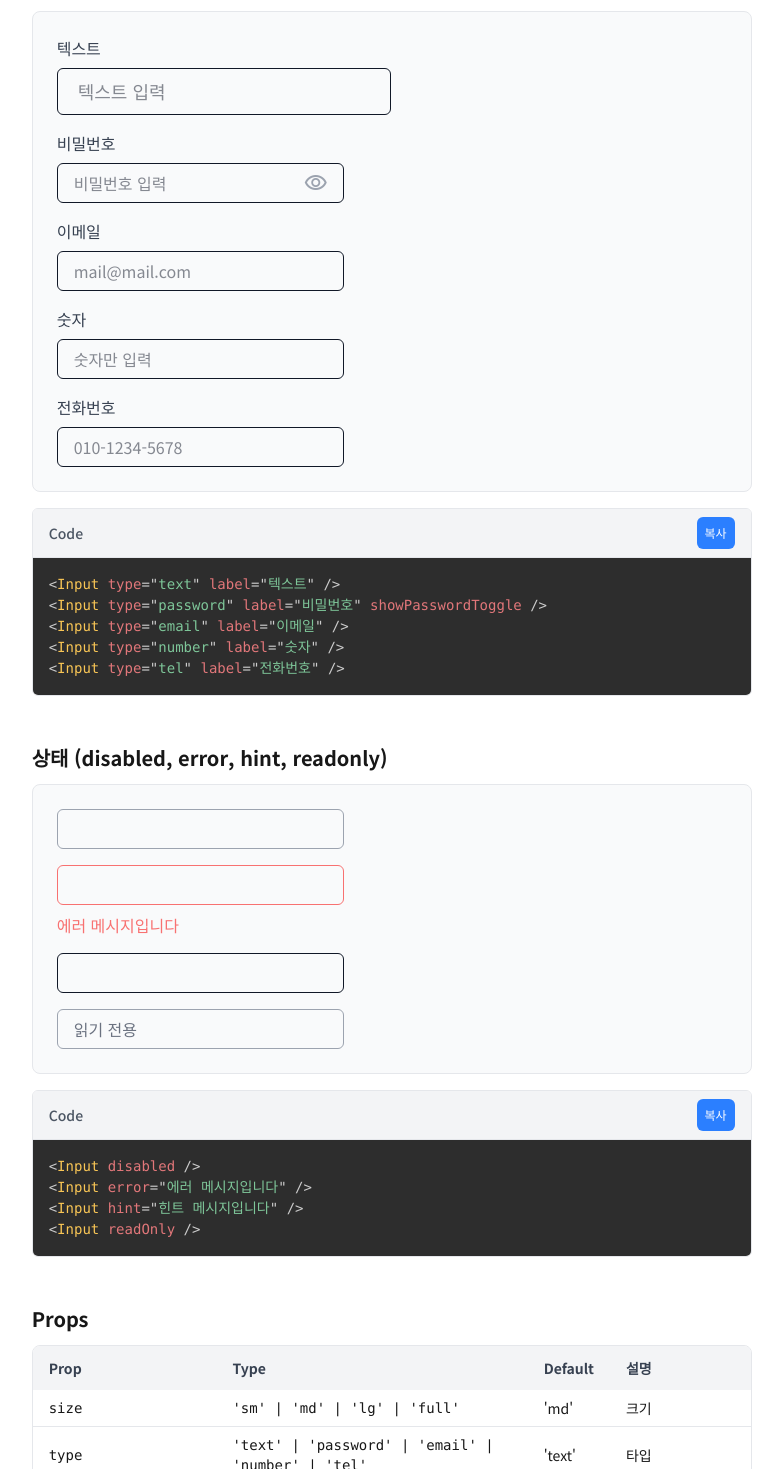
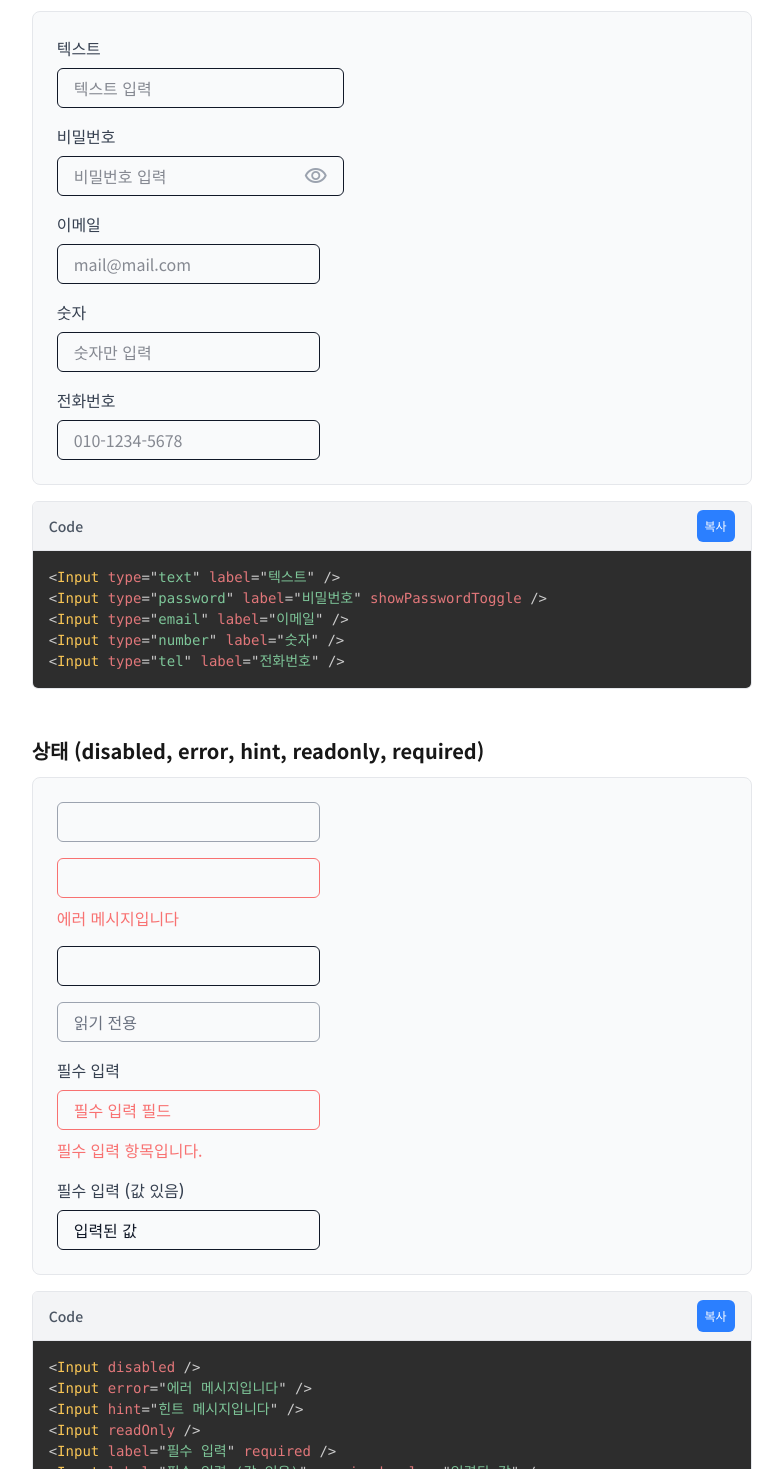
Before and after one commit to Starfish-122/CNX, a Next.js app: page /guide/input in a window 1280 px wide. Shown: the part 1181-2650 px from the top of the page, without its empty margins (355-1138 px from the left). Built offline with nearby package versions, Linux system fonts and the light colour scheme.

Commit message:
feat: input, textarea 컴포넌트 수정

```diff
--- a/src/app/(pages)/guide/input/page.tsx
+++ b/src/app/(pages)/guide/input/page.tsx
@@ -3,7 +3,6 @@
 import React from 'react';
 import Input from '@/components/base/Input';
 import { GuideLayout, GuideSection, ExampleCard, PropsTable, CodeTag } from '@/components/templates/guide';
-import Icon from '@/components/base/Icon';
 
 export default function InputGuide() {
   return (
@@ -45,21 +44,11 @@ export default function InputGuide() {
         <ExampleCard
           demo={
             <div className="flex flex-col gap-4">
-              <div className="w-fit">
-                <Input type="text" label="텍스트" size="lg" placeholder="텍스트 입력" showResetButton />
-              </div>
-              <div className="w-fit">
-                <Input type="password" label="비밀번호" placeholder="비밀번호 입력" showPasswordToggle/>
-              </div>
-              <div className="w-fit">
-                <Input type="email" label="이메일" placeholder="mail@mail.com" />
-              </div>
-              <div className="w-fit">
-                <Input type="number" label="숫자" placeholder="숫자만 입력" />
-              </div>
-              <div className="w-fit">
-                <Input type="tel" label="전화번호" placeholder="010-1234-5678" />
-              </div>
+              <Input type="text" label="텍스트" placeholder="텍스트 입력" showResetButton />
+              <Input type="password" label="비밀번호" placeholder="비밀번호 입력" showPasswordToggle/>
+              <Input type="email" label="이메일" placeholder="mail@mail.com" />
+              <Input type="number" label="숫자" placeholder="숫자만 입력" />
+              <Input type="tel" label="전화번호" placeholder="010-1234-5678" />
             </div>
           }
           code={`<Input type="text" label="텍스트" />
@@ -70,7 +59,7 @@ export default function InputGuide() {
         />
       </GuideSection>
 
-      <GuideSection title="상태 (disabled, error, hint, readonly)">
+      <GuideSection title="상태 (disabled, error, hint, readonly, required)">
           <ExampleCard
           demo={
             <div className="flex flex-col gap-4">
@@ -78,12 +67,16 @@ export default function InputGuide() {
               <Input error="에러 메시지입니다" />
               <Input hint="힌트 메시지입니다" />
               <Input readOnly value="읽기 전용" />
+              <Input label="필수 입력" required placeholder="필수 입력 필드" />
+              <Input label="필수 입력 (값 있음)" required placeholder="필수 입력 필드" value="입력된 값" />
             </div>
           }
           code={`<Input disabled />
 <Input error="에러 메시지입니다" />
 <Input hint="힌트 메시지입니다" />
-<Input readOnly />`}
+<Input readOnly />
+<Input label="필수 입력" required />
+<Input label="필수 입력 (값 있음)" required value="입력된 값" />`}
         />
       </GuideSection>
 
@@ -100,7 +93,8 @@ export default function InputGuide() {
             { prop: 'invalid', type: 'boolean', def: 'false', desc: '에러 상태' },
             { prop: 'showPasswordToggle', type: 'boolean', def: 'false', desc: '비밀번호 토글 버튼 표시 여부' },
             { prop: 'showResetButton', type: 'boolean', def: 'false', desc: '리셋 버튼 표시 여부' },
-            { prop: 'onReset', type: '() => void', def: '—', desc: '리셋 버튼 클릭 핸들러' },
+            { prop: 'onReset', type: '() => void', def: '—', desc: '리셋 버튼 클릭 시 호출되는 콜백 (제어형 컴포넌트에서 상태 초기화용)' },
+            { prop: 'className', type: 'string', def: '—', desc: '커스텀 클래스' },
           ]}
         />
       </GuideSection>
--- a/src/app/(pages)/guide/textarea/page.tsx
+++ b/src/app/(pages)/guide/textarea/page.tsx
@@ -11,8 +11,8 @@ export default function TextareaGuide() {
       description={
         <>
           <CodeTag>Textarea</CodeTag>은 여러 줄 텍스트 입력을 위한 컴포넌트입니다. <br />
-          <CodeTag>label</CodeTag>, <CodeTag>hint</CodeTag>, <CodeTag>error</CodeTag> 메시지를 포함하며, <br />
-          <CodeTag>showResetButton</CodeTag>으로 리셋 버튼을 추가할 수 있습니다.
+          <CodeTag>label</CodeTag>, <CodeTag>showResetButton</CodeTag>, <CodeTag>showCharCount</CodeTag> 기능을 포함하며, <br />
+          필수 입력 유효성 검사와 글자 수 제한 기능을 지원합니다.
         </>
       }
     >
@@ -53,20 +53,20 @@ export default function TextareaGuide() {
         />
       </GuideSection>
 
-      <GuideSection title="상태 (disabled, error, hint, readonly)">
+      <GuideSection title="상태 (disabled, readonly, required)">
           <ExampleCard
           demo={
             <div className="flex flex-col gap-4">
               <Textarea disabled placeholder="비활성화된 텍스트 영역" />
-              <Textarea error="에러 메시지입니다" placeholder="에러가 있는 텍스트 영역" />
-              <Textarea hint="힌트 메시지입니다" placeholder="힌트가 있는 텍스트 영역" />
               <Textarea readOnly value="읽기 전용 텍스트 영역입니다" />
+              <Textarea label="필수 입력" required placeholder="필수 입력 필드" />
+              <Textarea label="필수 입력 (값 있음)" required placeholder="필수 입력 필드" value="입력된 값" />
             </div>
           }
           code={`<Textarea disabled />
-<Textarea error="에러 메시지입니다" />
-<Textarea hint="힌트 메시지입니다" />
-<Textarea readOnly />`}
+<Textarea readOnly />
+<Textarea label="필수 입력" required />
+<Textarea label="필수 입력 (값 있음)" required value="입력된 값" />`}
         />
       </GuideSection>
 
@@ -81,20 +81,51 @@ export default function TextareaGuide() {
         />
       </GuideSection>
 
+      <GuideSection title="글자 수 표시">
+        <ExampleCard
+          demo={
+            <div className="flex flex-col gap-4">
+              <Textarea label="글자 수 표시" placeholder="입력해보세요" showCharCount />
+              <Textarea label="최대 100자" placeholder="최대 100자까지 입력 가능" maxLength={100} showCharCount />
+            </div>
+          }
+          code={`<Textarea showCharCount />
+<Textarea maxLength={100} showCharCount />`}
+        />
+      </GuideSection>
+
+      <GuideSection title="리사이즈 (resize: none, both, horizontal, vertical)">
+        <ExampleCard
+          demo={
+            <div className="flex flex-col gap-4">
+              <Textarea label="리사이즈 없음" placeholder="크기 조절 불가" resize="none" />
+              <Textarea label="양방향 리사이즈" placeholder="가로/세로 모두 조절 가능" resize="both" />
+              <Textarea label="가로만 리사이즈" placeholder="가로만 조절 가능" resize="horizontal" />
+              <Textarea label="세로만 리사이즈" placeholder="세로만 조절 가능" resize="vertical" />
+            </div>
+          }
+          code={`<Textarea resize="none" />
+<Textarea resize="both" />
+<Textarea resize="horizontal" />
+<Textarea resize="vertical" />`}
+        />
+      </GuideSection>
+
       <GuideSection title="Props">
         <PropsTable
           rows={[
             { prop: 'size', type: `'sm' | 'md' | 'lg' | 'full'`, def: `'md'`, desc: '크기' },
             { prop: 'label', type: 'string', def: '—', desc: '라벨 텍스트' },
-            { prop: 'hint', type: 'string', def: '—', desc: '힌트 메시지' },
-            { prop: 'error', type: 'string', def: '—', desc: '에러 메시지' },
             { prop: 'disabled', type: 'boolean', def: 'false', desc: '비활성화' },
             { prop: 'required', type: 'boolean', def: 'false', desc: '필수 입력' },
-            { prop: 'invalid', type: 'boolean', def: 'false', desc: '에러 상태' },
             { prop: 'showResetButton', type: 'boolean', def: 'false', desc: '리셋 버튼 표시 여부' },
-            { prop: 'onReset', type: '() => void', def: '—', desc: '리셋 버튼 클릭 핸들러' },
+            { prop: 'onReset', type: '() => void', def: '—', desc: '리셋 버튼 클릭 시 호출되는 콜백 (제어형 컴포넌트에서 상태 초기화용)' },
+            { prop: 'showCharCount', type: 'boolean', def: 'false', desc: '글자 수 표시 여부' },
+            { prop: 'resize', type: `'none' | 'both' | 'horizontal' | 'vertical'`, def: `'none'`, desc: '리사이즈 가능 여부' },
+            { prop: 'maxLength', type: 'number', def: '—', desc: '최대 글자 수' },
             { prop: 'rows', type: 'number', def: '3', desc: '행 수' },
             { prop: 'cols', type: 'number', def: '—', desc: '열 수' },
+            { prop: 'className', type: 'string', def: '—', desc: '커스텀 클래스' },
           ]}
         />
       </GuideSection>
--- a/src/components/base/Input.tsx
+++ b/src/components/base/Input.tsx
@@ -41,28 +41,32 @@ export interface InputProps extends Omit<React.InputHTMLAttributes<HTMLInputElem
 
 const SIZE = {
   sm: {
-    field: 'text-sm leading-relaxed px-2.5 py-1 pr-8',
+    field: 'text-sm leading-relaxed px-2.5 py-1',
+    fieldWithButton: 'text-sm leading-relaxed px-2.5 py-1 pr-8',
     label: 'text-sm',
     icon: 'sm',
     container: '',
     buttonPosition: 'right-6'
   },
   md: {
-    field: 'text-base leading-relaxed px-4 py-1.5 pr-10',
+    field: 'text-base leading-relaxed px-4 py-1.5',
+    fieldWithButton: 'text-base leading-relaxed px-4 py-1.5 pr-10',
     label: 'text-base',
     icon: 'md',
     container: '',
     buttonPosition: 'right-3'
   },
   lg: {
-    field: 'text-lg leading-relaxed px-5 py-2 pr-12',
+    field: 'text-lg leading-relaxed px-5 py-2',
+    fieldWithButton: 'text-lg leading-relaxed px-5 py-2 pr-12',
     label: 'text-base',
     icon: 'lg',
     container: '',
     buttonPosition: 'right-2'
   },
   full: {
-    field: 'text-base leading-relaxed px-4 py-1.5 w-full pr-10',
+    field: 'text-base leading-relaxed px-4 py-1.5 w-full',
+    fieldWithButton: 'text-base leading-relaxed px-4 py-1.5 w-full pr-10',
     label: 'text-base',
     icon: 'md',
     container: 'w-full',
@@ -99,9 +103,10 @@ const Input = forwardRef<HTMLInputElement, InputProps>(({
 
   const [showPassword, setShowPassword] = useState(false);
 
-  const hasError = !!error || invalid;
+  const hasValue = currentValue.trim().length > 0;
+  const isRequiredEmpty = required && !hasValue;
+  const hasError = !!error || invalid || isRequiredEmpty;
   const hasHint = !!hint && !hasError;
-  const hasValue = currentValue.trim().length > 0;
 
   const isDisabled = disabled;
   const isPassword = type === 'password';
@@ -110,6 +115,7 @@ const Input = forwardRef<HTMLInputElement, InputProps>(({
   // 자동으로 비밀번호 토글 표시 (type이 password이고 showPasswordToggle이 true일 때)
   const shouldShowPasswordToggle = isPassword && showPasswordToggle;
   const shouldShowResetButton = showResetButton && hasValue;
+  const hasButton = shouldShowPasswordToggle || showResetButton;
 
   const handleChange: React.ChangeEventHandler<HTMLInputElement> = (e) => {
     if (!isControlled) setInnerValue(e.target.value);
@@ -134,6 +140,7 @@ const Input = forwardRef<HTMLInputElement, InputProps>(({
       id={inputId}
       type={currentType}
       disabled={isDisabled}
+      required={required}
       placeholder={props.placeholder ?? ' '}
       value={currentValue}
       onChange={handleChange}
@@ -150,7 +157,7 @@ const Input = forwardRef<HTMLInputElement, InputProps>(({
           'disabled:border-gray-400 disabled:cursor-not-allowed disabled:dark:bg-gray-800',
           // readonly
           'read-only:text-gray-500 read-only:border-gray-400 read-only:focus:ring-0 read-only:focus:border-gray-400',
-          s.field,
+          hasButton ? s.fieldWithButton : s.field,
           hasError && 'border-[var(--color-error)] text-[var(--color-error)] placeholder:text-[var(--color-error)] focus:ring-[var(--color-error)] focus:border-[var(--color-error)] ',
           // startAdornment && 'pl-10',
           // (endAdornment || shouldShowPasswordToggle || shouldShowResetButton) && 'pr-10',
@@ -164,7 +171,7 @@ const Input = forwardRef<HTMLInputElement, InputProps>(({
   return (
     <span className={clsx(
         'cnx-input-container relative',
-        label ? 'inline-flex flex-col' : 'inline-block',
+        label ? 'inline-flex flex-col w-fit' : 'inline-block',
         s.container
       )
     }>
@@ -184,7 +191,10 @@ const Input = forwardRef<HTMLInputElement, InputProps>(({
         </label>
       )}
 
-       <span className="inline-block relative">
+       <span className={clsx(
+        'relative',
+        size === 'full' ? 'block' : 'inline-block'
+       )}>
         {inputElement}
 
         {/* 비밀번호 토글 버튼 */}
@@ -254,7 +264,7 @@ const Input = forwardRef<HTMLInputElement, InputProps>(({
               )
             )}
           >
-            {error || '입력값을 확인해주세요.'}
+            {error || (isRequiredEmpty ? '필수 입력 항목입니다.' : '입력값을 확인해주세요.')}
           </span>
         )}
       </span>
--- a/src/components/base/Textarea.tsx
+++ b/src/components/base/Textarea.tsx
@@ -12,48 +12,50 @@ export interface TextareaProps extends Omit<React.TextareaHTMLAttributes<HTMLTex
   size?: TextareaSize;
   /** 라벨 텍스트 */
   label?: string;
-  /** 힌트 메시지 */
-  hint?: string;
-  /** 에러 메시지 */
-  error?: string;
   /** 비활성화 여부 */
   disabled?: boolean;
   /** 필수 입력 여부 */
   required?: boolean;
-  /** aria-invalid 토글 */
-  invalid?: boolean;
   /** 리셋 버튼 표시 여부 */
   showResetButton?: boolean;
   /** 리셋 버튼 클릭 핸들러 */
   onReset?: () => void;
+  /** 글자 수 표시 여부 */
+  showCharCount?: boolean;
+  /** 리사이즈 가능 여부 */
+  resize?: 'none' | 'both' | 'horizontal' | 'vertical';
   /** 커스텀 클래스 */
   className?: string;
 }
 
 const SIZE = {
   sm: {
-    field: 'text-sm leading-relaxed px-2.5 py-1 pr-8',
+    field: 'text-sm leading-relaxed px-2.5 py-1',
+    fieldWithButton: 'text-sm leading-relaxed px-2.5 py-1 pr-8',
     label: 'text-sm',
     icon: 'sm',
     container: '',
     buttonPosition: 'right-6'
   },
   md: {
-    field: 'text-base leading-relaxed px-4 py-1.5 pr-10',
+    field: 'text-base leading-relaxed px-4 py-1.5',
+    fieldWithButton: 'text-base leading-relaxed px-4 py-1.5 pr-10',
     label: 'text-base',
     icon: 'md',
     container: '',
     buttonPosition: 'right-3'
   },
   lg: {
-    field: 'text-lg leading-relaxed px-5 py-2 pr-12',
+    field: 'text-lg leading-relaxed px-5 py-2',
+    fieldWithButton: 'text-lg leading-relaxed px-5 py-2 pr-12',
     label: 'text-base',
     icon: 'lg',
     container: '',
     buttonPosition: 'right-2'
   },
   full: {
-    field: 'text-base leading-relaxed px-4 py-1.5 w-full pr-10',
+    field: 'text-base leading-relaxed px-4 py-1.5 w-full',
+    fieldWithButton: 'text-base leading-relaxed px-4 py-1.5 w-full pr-10',
     label: 'text-base',
     icon: 'md',
     container: 'w-full',
@@ -64,32 +66,35 @@ const SIZE = {
 const Textarea = forwardRef<HTMLTextAreaElement, TextareaProps>(({
   size = 'md',
   label = '',
-  hint,
-  error,
   disabled = false,
   required = false,
-  invalid = false,
   showResetButton = false,
+  showCharCount = false,
+  resize = 'none',
   onReset,
   className,
   ...props
 }, ref) => {
   const id = useId();
   const textareaId = `textarea-${id}`;
-  const hintId = `hint-${id}`;
-  const errorId = `error-${id}`;
 
   const s = SIZE[size];
   const isControlled = props.value !== undefined;
   const [innerValue, setInnerValue] = useState<string>(() => (props.defaultValue as string) ?? '');
   const currentValue = isControlled ? String(props.value ?? '') : innerValue;
 
-  const hasError = !!error || invalid;
-  const hasHint = !!hint && !hasError;
   const hasValue = currentValue.trim().length > 0;
+  const isRequiredEmpty = required && !hasValue;
+  const hasError = isRequiredEmpty;
+  const currentLength = currentValue.length;
+  const maxLength = props.maxLength || 0;
+  const isNearLimit = maxLength > 0 && currentLength > maxLength * 0.8;
+  const isOverLimit = maxLength > 0 && currentLength > maxLength;
 
   const isDisabled = disabled;
   const shouldShowResetButton = showResetButton && hasValue;
+  const shouldShowCharCount = showCharCount && (maxLength > 0 || currentLength > 0);
+  const hasButton = showResetButton || showCharCount;
 
   const handleChange: React.ChangeEventHandler<HTMLTextAreaElement> = (e) => {
     if (!isControlled) setInnerValue(e.target.value);
@@ -101,26 +106,20 @@ const Textarea = forwardRef<HTMLTextAreaElement, TextareaProps>(({
     onReset?.(); // 제어형이면 부모가 여기서 상태를 ''로 바꿔줘야 함
   };
 
-  // aria-describedby 설정
-  const ariaDescribedBy = [
-    hint && !hasError ? hintId : null,
-    hasError ? errorId : null,
-  ].filter(Boolean).join(' ');
-
   const textareaElement = (
     <textarea
       ref={ref}
       id={textareaId}
       disabled={isDisabled}
+      required={required}
       placeholder={props.placeholder ?? ' '}
       value={currentValue}
       onChange={handleChange}
       {...(hasError && { 'aria-invalid': true })}
-      {...(ariaDescribedBy && { 'aria-describedby': ariaDescribedBy })}
       className={twMerge(
         clsx(
           // base
-          'cnx-textarea peer text-gray-900 border border-gray-900 rounded-md transition-shadow outline-none resize-none ' +
+          'cnx-textarea text-gray-900 border border-gray-900 rounded-md transition-shadow outline-none ' +
           'focus:ring-2 focus:ring-[var(--color-primary)] focus:border-[var(--color-primary)] focus:ring-offset-0 ' +
           // dark
           'dark:text-gray-100 dark:border-gray-100 ',
@@ -128,8 +127,15 @@ const Textarea = forwardRef<HTMLTextAreaElement, TextareaProps>(({
           'disabled:border-gray-400 disabled:cursor-not-allowed disabled:dark:bg-gray-800',
           // readonly
           'read-only:text-gray-500 read-only:border-gray-400 read-only:focus:ring-0 read-only:focus:border-gray-400',
-          s.field,
-          hasError && 'border-[var(--color-error)] text-[var(--color-error)] placeholder:text-[var(--color-error)] focus:ring-[var(--color-error)] focus:border-[var(--color-error)] ',
+          // error
+          hasError && 'border-[var(--color-error)] text-[var(--color-error)] placeholder:text-[var(--color-error)] focus:ring-[var(--color-error)] focus:border-[var(--color-error)]',
+          // resize
+          resize === 'none' && 'resize-none',
+          resize === 'both' && 'resize',
+          resize === 'horizontal' && 'resize-x',
+          resize === 'vertical' && 'resize-y',
+          // field styles - 버튼이 있을 때와 없을 때 구분
+          hasButton ? s.fieldWithButton : s.field,
           className
         )
       )}
@@ -140,7 +146,7 @@ const Textarea = forwardRef<HTMLTextAreaElement, TextareaProps>(({
   return (
     <span className={clsx(
         'cnx-textarea-container relative',
-        label ? 'inline-flex flex-col' : 'inline-block',
+        label ? 'inline-flex flex-col w-fit' : 'inline-block',
         s.container
       )
     }>
@@ -160,7 +166,10 @@ const Textarea = forwardRef<HTMLTextAreaElement, TextareaProps>(({
         </label>
       )}
 
-       <span className="inline-block relative">
+      <span className={clsx(
+        'relative',
+        size === 'full' ? 'block' : 'inline-block'
+      )}>
         {textareaElement}
 
         {/* 리셋 버튼 */}
@@ -184,23 +193,24 @@ const Textarea = forwardRef<HTMLTextAreaElement, TextareaProps>(({
           </button>
         )}
 
-        {hasHint && (
-          <span
-            id={hintId}
-            className={twMerge(
-              clsx(
-                'hidden cnx-text mt-2 text-gray-500 dark:text-gray-400 peer-focus:block peer-[&:not(:placeholder-shown)]:hidden',
-                s.label,
-              )
-            )}
-          >
-            {hint}
-          </span>
+        {/* 글자 수 표시 */}
+        {shouldShowCharCount && (
+          <div className="absolute bottom-2 right-2 text-xs">
+            <span
+              className={clsx(
+                'text-gray-500 dark:text-gray-400',
+                isOverLimit && 'text-red-500 dark:text-red-400',
+                isNearLimit && !isOverLimit && 'text-yellow-500 dark:text-yellow-400'
+              )}
+            >
+              {maxLength > 0 ? `${currentLength}/${maxLength}` : currentLength}
+            </span>
+          </div>
         )}
 
+        {/* 에러 메시지 */}
         {hasError && (
           <span
-            id={errorId}
             role="alert"
             className={twMerge(
               clsx(
@@ -209,7 +219,7 @@ const Textarea = forwardRef<HTMLTextAreaElement, TextareaProps>(({
               )
             )}
           >
-            {error || '입력값을 확인해주세요.'}
+            {isRequiredEmpty ? '필수 입력 항목입니다.' : '입력값을 확인해주세요.'}
           </span>
         )}
       </span>
```
